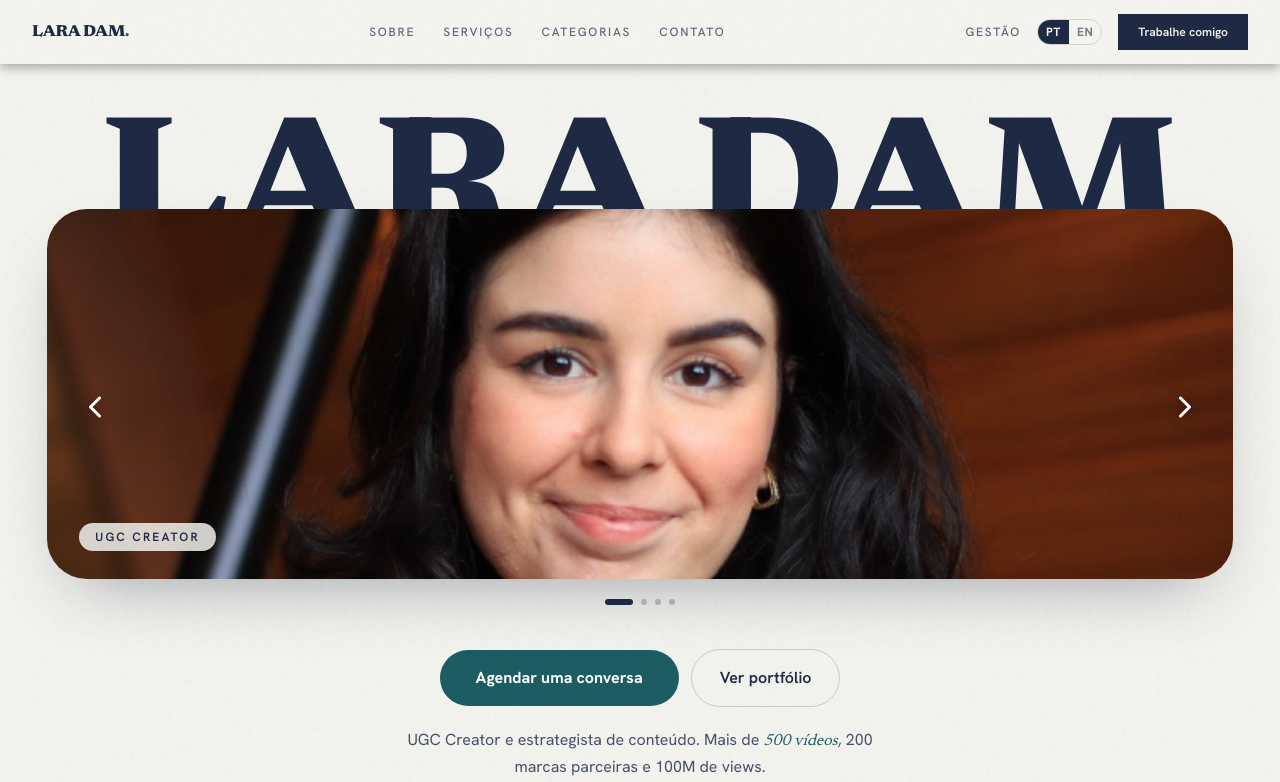
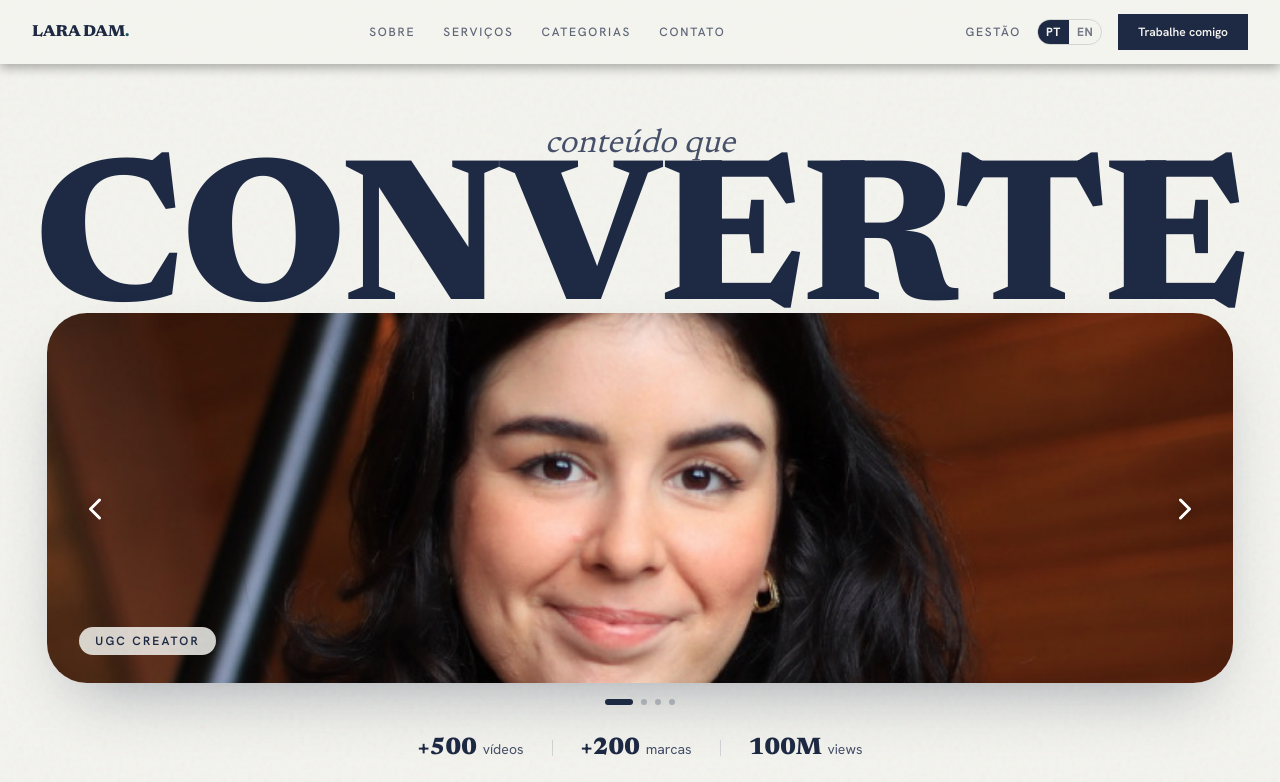
Before and after one commit to eilaradam/laradam-ugc, a Next.js app: page /capa in a window 1280 px wide. Shown: the top 782 px of the page. Built offline with nearby package versions, Linux system fonts and the light colour scheme.

Commit message:
Capa: o espaco nobre passa a vender (CONVERTE + numeros), letras nao sao mais fatiadas

```diff
--- a/src/components/heroes/HeroCapaGrande.tsx
+++ b/src/components/heroes/HeroCapaGrande.tsx
@@ -36,19 +36,28 @@ export default function HeroCapaGrande() {
       id="top"
       className="relative overflow-hidden bg-background noise pt-28 md:pt-32 pb-16 md:pb-24"
     >
-      {/* Nome gigante ocupando a largura toda */}
-      <motion.h1
+      {/* O espaco mais nobre do site diz o que ela VENDE, nao o nome dela (que ja esta
+          no menu). O chapeu em italico usa a serifada da marca. */}
+      <motion.div
         initial={{ opacity: 0, y: 24 }}
         animate={{ opacity: 1, y: 0 }}
         transition={{ duration: 0.9, ease: [0.16, 1, 0.3, 1] }}
-        className="px-3 md:px-6 font-display font-black text-foreground leading-[0.78] tracking-[-0.05em] text-center select-none whitespace-nowrap"
-        style={{ fontSize: "clamp(2.5rem, 14.5vw, 17.5rem)" }}
+        className="px-3 md:px-6 text-center select-none"
       >
-        LARA DAM
-      </motion.h1>
+        <span className="block font-serif-accent italic text-foreground-soft leading-none mb-1 md:mb-2"
+          style={{ fontSize: "clamp(1.05rem, 2.6vw, 2.6rem)" }}>
+          conteúdo que
+        </span>
+        <h1
+          className="font-display font-black text-foreground leading-[0.8] tracking-[-0.05em] whitespace-nowrap"
+          style={{ fontSize: "clamp(3rem, 16vw, 19rem)" }}
+        >
+          CONVERTE
+        </h1>
+      </motion.div>
 
       {/* Card do carrossel subindo por cima das letras */}
-      <div className="relative -mt-[5vw] md:-mt-[5vw] px-4 md:px-[3.7vw]">
+      <div className="relative -mt-[2vw] md:-mt-[1.6vw] px-4 md:px-[3.7vw]">
         <motion.div
           initial={{ opacity: 0, scale: 0.96 }}
           animate={{ opacity: 1, scale: 1 }}
@@ -96,7 +105,7 @@ export default function HeroCapaGrande() {
               <Seta lado="esq" onClick={() => ir(-1)} />
               <Seta lado="dir" onClick={() => ir(1)} />
 
-              <div className="mt-5 flex items-center justify-center gap-2">
+              <div className="mt-4 flex items-center justify-center gap-2">
                 {fotos.map((f, n) => (
                   <button
                     key={f.src}
@@ -119,8 +128,24 @@ export default function HeroCapaGrande() {
         initial={{ opacity: 0, y: 16 }}
         animate={{ opacity: 1, y: 0 }}
         transition={{ delay: 0.35, duration: 0.7 }}
-        className="mt-7 md:mt-[3.4vw] flex flex-col items-center gap-5 px-6"
+        className="mt-6 md:mt-[2.4vw] flex flex-col items-center gap-6 px-6"
       >
+        <div className="flex flex-wrap items-center justify-center gap-x-7 gap-y-2 text-center">
+          {[
+            ["+500", "vídeos"],
+            ["+200", "marcas"],
+            ["100M", "views"],
+          ].map(([n, l], k) => (
+            <div key={l} className="flex items-center gap-7">
+              {k > 0 && <span className="hidden sm:block h-4 w-px bg-foreground/15" />}
+              <span className="flex items-baseline gap-1.5">
+                <span className="font-display font-black text-foreground text-xl md:text-2xl leading-none">{n}</span>
+                <span className="text-xs md:text-sm text-foreground-soft">{l}</span>
+              </span>
+            </div>
+          ))}
+        </div>
+
         <div className="flex flex-wrap items-center justify-center gap-3">
           <a
             href="#contato"
@@ -132,16 +157,11 @@ export default function HeroCapaGrande() {
           <a
             href="#categorias"
             data-track="capa_ver_portfolio"
-            className="inline-flex items-center rounded-full border border-foreground/20 px-7 py-4 text-sm md:text-base font-semibold text-foreground transition-colors hover:bg-foreground hover:text-background"
+            className="text-sm md:text-base font-semibold text-foreground-soft underline underline-offset-4 decoration-foreground/25 transition-colors hover:text-primary hover:decoration-primary"
           >
             Ver portfólio
           </a>
         </div>
-        <p className="max-w-lg text-center text-sm md:text-base leading-relaxed text-foreground-soft">
-          UGC Creator e estrategista de conteúdo. Mais de{" "}
-          <span className="font-serif-accent italic text-primary">500 vídeos</span>, 200 marcas
-          parceiras e 100M de views.
-        </p>
       </motion.div>
     </section>
   );
```
